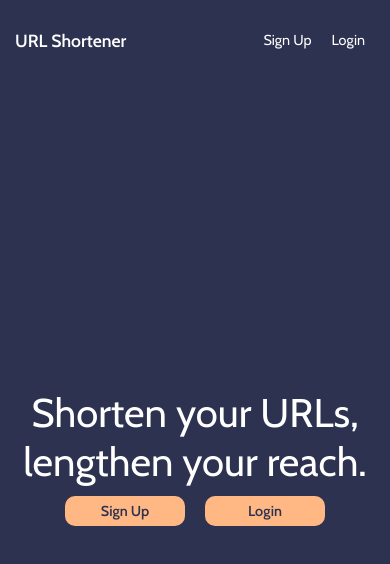
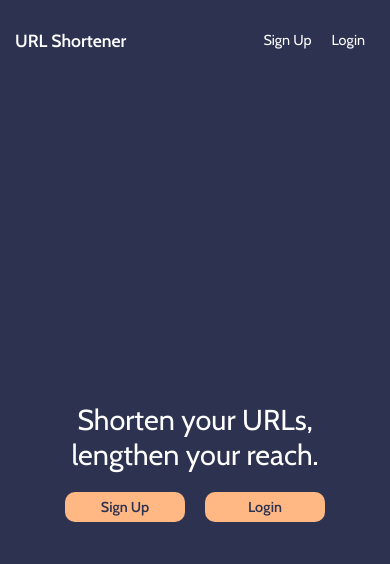
Before and after one commit to knowyourenemy/url-shortener, a React (Create React App) app in the folder client/: page / in a window 390 px wide. Shown: the top 564 px of the page. Built offline with nearby package versions, Linux system fonts and the light colour scheme; no server answers.

Commit message:
Responsive landing page.

```diff
--- a/client/src/pages/LandingPage.module.css
+++ b/client/src/pages/LandingPage.module.css
@@ -14,6 +14,7 @@
 .headline {
   text-align: center;
   font-size: 2.5rem;
+  padding: 10px;
 }
 
 .buttons {
@@ -25,3 +26,27 @@
 .buttons > * {
   margin: 10px;
 }
+
+@media screen and (max-width: 1024px) {
+  .headline {
+    font-size: 2.2rem;
+  }
+}
+
+@media screen and (max-width: 768px) {
+  .content {
+    width: 350px;
+  }
+  .headline {
+    font-size: 2rem;
+  }
+}
+
+@media screen and (max-width: 480px) {
+  .content {
+    width: 320px;
+  }
+  .headline {
+    font-size: 1.8rem;
+  }
+}
```
Also changed, not shown: client/src/pages/HomePage.module.css (+0 -8 lines).
